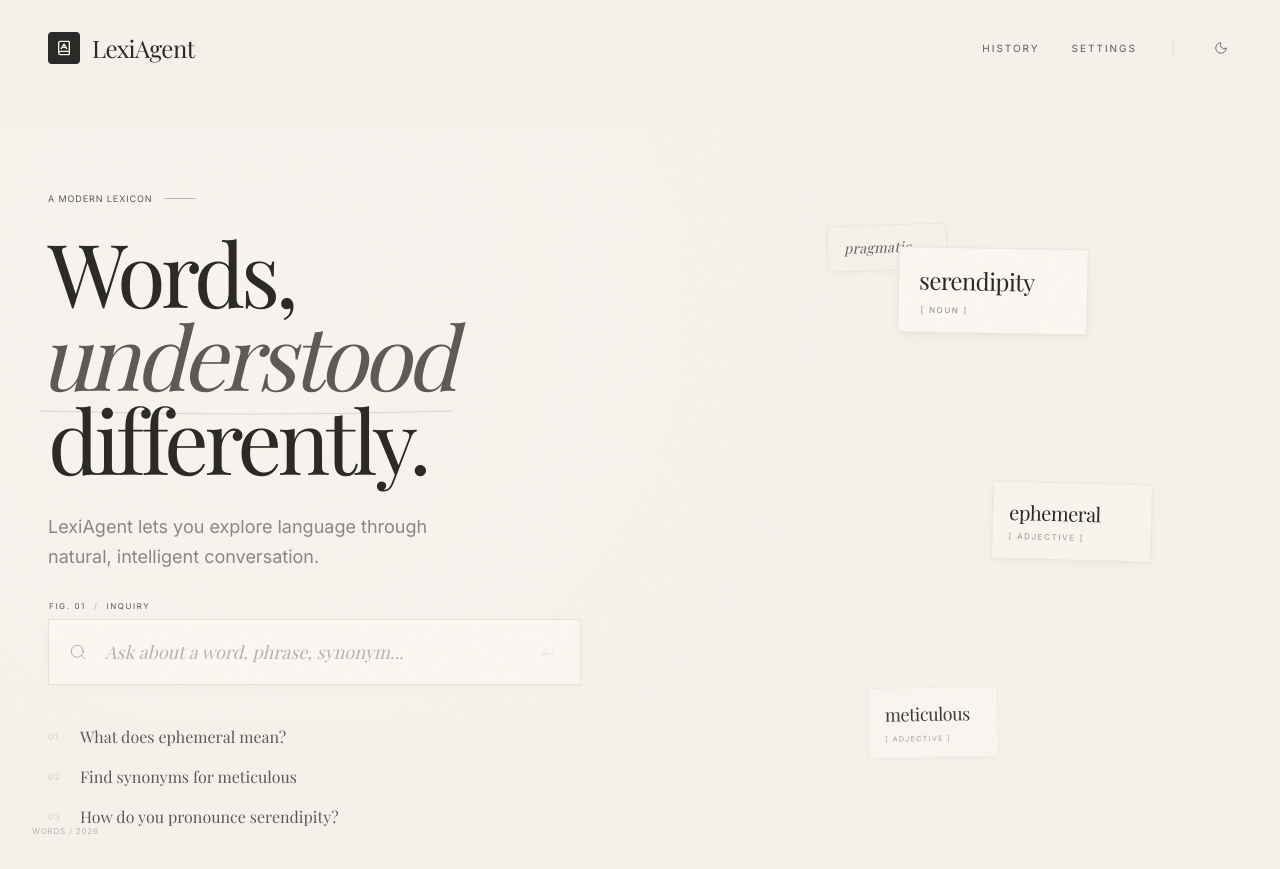
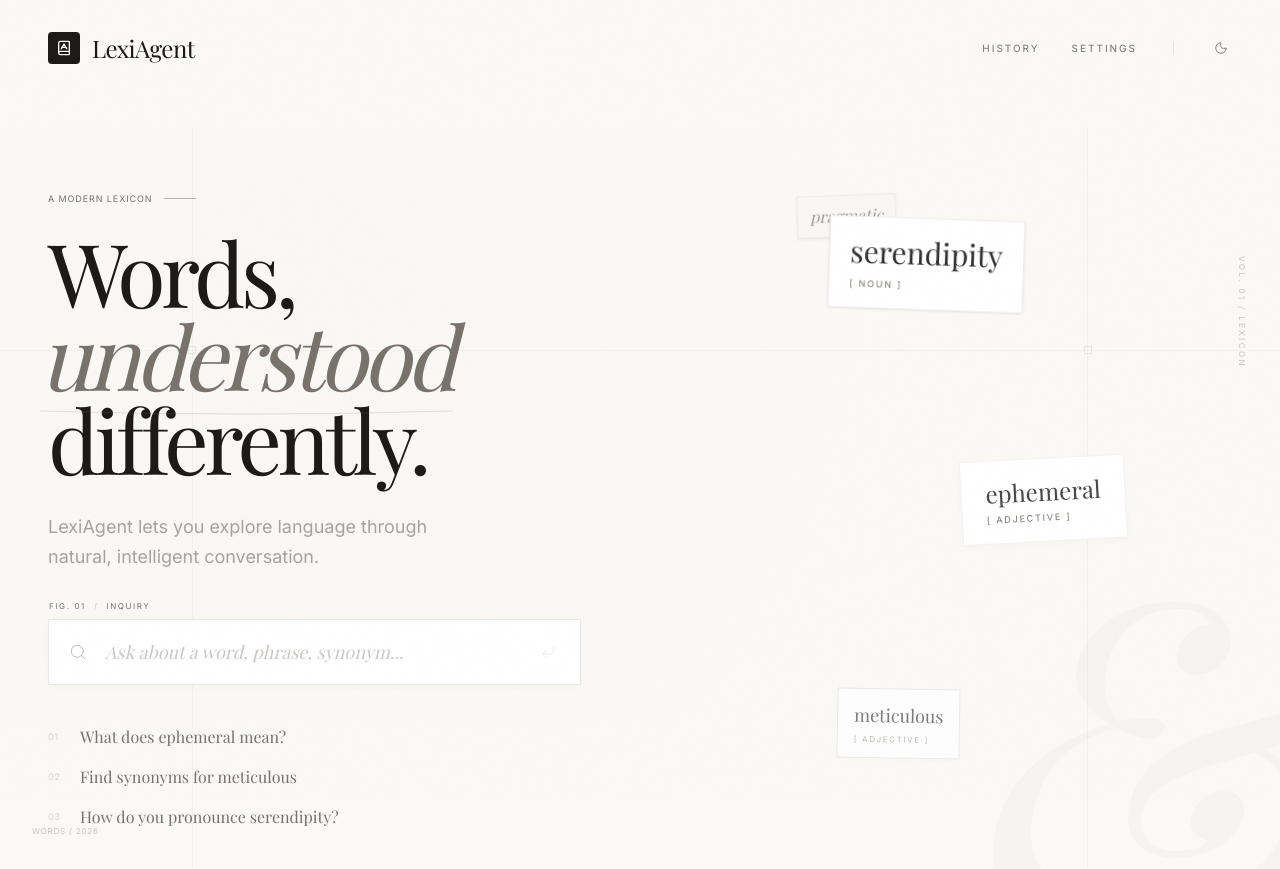
Before and after one commit to MSameer7-tech/Lexi-Agent, a React (Vite) app: page / in a window 1280 px wide. Built offline with nearby package versions, Linux system fonts and the light colour scheme; a web font is replaced by a local one.

Commit message:
style: Revert hero to previous editorial aesthetic (as requested)

```diff
--- /dev/null
+++ b/ocr.js
@@ -0,0 +1,9 @@
+import { createWorker } from 'tesseract.js';
+import fs from 'fs';
+
+(async () => {
+  const worker = await createWorker('eng');
+  const ret = await worker.recognize('/Users/sameer/.gemini/antigravity/brain/95a06a5c-a54f-4a9d-8fb7-8cc94eb44fca/.user_uploaded/media_1790009371550.png');
+  console.log(ret.data.text);
+  await worker.terminate();
+})();
--- a/package.json
+++ b/package.json
@@ -19,6 +19,7 @@
     "react-markdown": "^10.1.0",
     "react-router-dom": "^7.18.4",
     "tailwind-merge": "^3.7.0",
+    "tesseract.js": "^7.0.0",
     "zustand": "^5.0.15"
   },
   "devDependencies": {
--- a/src/index.css
+++ b/src/index.css
@@ -38,32 +38,32 @@
 
 @layer base {
   :root {
-    --bg-base: #F5F1EA;
-    --bg-surface: #FAF7F1;
-    --bg-surface-tint: #F8F4ED;
+    --bg-base: #FAF9F6;
+    --bg-surface: #FFFFFF;
+    --bg-surface-tint: #F5F4F0;
 
-    --fg-base: #2A2928;
-    --fg-muted: #5C5A58;
-    --fg-subtle: #8A8682;
+    --fg-base: #1C1917;
+    --fg-muted: #78716C;
+    --fg-subtle: #A8A29E;
 
-    --border-subtle: #E8E2D9;
-    --border-strong: #D8CFC4;
+    --border-subtle: #E7E5E4;
+    --border-strong: #D6D3D1;
 
     --accent: var(--color-lavender);
-    --accent-fg: #2A2928;
+    --accent-fg: #1C1917;
   }
 
   .dark {
-    --bg-base: #1C1B19;
-    --bg-surface: #242220;
-    --bg-surface-tint: #2C2A28;
+    --bg-base: #141312;
+    --bg-surface: #1C1B19;
+    --bg-surface-tint: #242220;
 
-    --fg-base: #F5F1EA;
-    --fg-muted: #BDB9B3;
-    --fg-subtle: #8A8682;
+    --fg-base: #F5F4F0;
+    --fg-muted: #A8A29E;
+    --fg-subtle: #78716C;
 
-    --border-subtle: #3F3C38;
-    --border-strong: #54504A;
+    --border-subtle: #292725;
+    --border-strong: #3F3C38;
 
     --accent: var(--color-lavender-dark);
     --accent-fg: #F5F4F0;
--- a/src/pages/Home.tsx
+++ b/src/pages/Home.tsx
@@ -180,15 +180,33 @@ export const Home: React.FC = () => {
           >
             {/* BACKGROUND ART DIRECTION */}
             <div className="absolute inset-0 pointer-events-none z-0 overflow-hidden select-none">
-              {/* Layer 1: Warm paper foundation (handled by index.css --bg-base) */}
 
-              {/* Layer 4: Tonal Atmosphere - extremely soft warm natural light */}
-              <div className="absolute top-0 left-0 w-full h-[80%] bg-[radial-gradient(circle_at_20%_30%,#FFFFFF_0%,transparent_60%)] opacity-[0.2] dark:opacity-[0.03]"></div>
+              {/* Layer 3: Editorial Grid */}
+              <div className="absolute top-[30%] left-0 right-0 h-[1px] bg-foreground opacity-[0.03] dark:opacity-[0.05]"></div>
+              <div className="absolute top-0 bottom-0 left-[10%] md:left-[15%] w-[1px] bg-foreground opacity-[0.03] dark:opacity-[0.05]"></div>
+              <div className="absolute top-0 bottom-0 right-[10%] md:right-[15%] w-[1px] bg-foreground opacity-[0.03] dark:opacity-[0.05]"></div>
+              {/* Intersection marks */}
+              <div className="absolute top-[30%] left-[10%] md:left-[15%] w-2 h-2 -ml-1 -mt-1 border border-foreground opacity-[0.08] dark:opacity-[0.1]"></div>
+              <div className="absolute top-[30%] right-[10%] md:right-[15%] w-2 h-2 -mr-1 -mt-1 border border-foreground opacity-[0.08] dark:opacity-[0.1]"></div>
 
-              {/* Minimal Editorial Edge Detail */}
+              {/* Layer 4: Tonal Atmosphere */}
+              <div className="absolute top-0 left-0 w-[80%] h-[80%] bg-[radial-gradient(circle_at_30%_30%,var(--color-peach)_0%,transparent_70%)] opacity-[0.04] dark:opacity-[0.03]"></div>
+
+              {/* Layer 5: Abstract Typographic Fragment */}
+              <div className="absolute -bottom-[15%] -right-[5%] opacity-[0.015] dark:opacity-[0.02]">
+                <span className="font-serif text-[60vh] leading-none text-foreground italic">
+                  &amp;
+                </span>
+              </div>
+
+              {/* Editorial Edge Details */}
               <div className="absolute bottom-8 left-8 text-[8px] uppercase tracking-widest text-muted opacity-40 hidden md:block">
                 WORDS / 2026
               </div>
+              <div className="absolute top-32 right-8 text-[8px] uppercase tracking-[0.3em] text-muted opacity-40 hidden md:block [writing-mode:vertical-lr]">
+                VOL. 01 / LEXICON
+              </div>
+
             </div>
 
             {/* HERO SECTION */}
@@ -221,7 +239,7 @@ export const Home: React.FC = () => {
                 <div className="max-w-2xl relative">
                   <form
                     onSubmit={handleInitialSearch}
-                    className={`relative flex items-center bg-surface transition-all duration-700 rounded-none ${isInputFocused ? 'border-foreground/40 shadow-sm' : 'border-border-strong/50 shadow-[0_2px_12px_-2px_rgba(60,50,40,0.04)]'}`}
+                    className={`relative flex items-center bg-surface transition-all duration-700 rounded-none ${isInputFocused ? 'border-foreground/40 shadow-sm' : 'border-border-strong/50 shadow-subtle'}`}
                     style={{ borderWidth: '0.5px' }}
                   >
                     <div className="absolute -top-5 left-0 text-[8px] uppercase tracking-[0.2em] text-muted hidden sm:flex items-center gap-2">
@@ -271,51 +289,47 @@ export const Home: React.FC = () => {
               {/* FLOATING WORD CONSTELLATION */}
               <div className="absolute inset-0 pointer-events-none overflow-hidden z-0">
 
-                {/* PRAGMATIC (Small card slightly behind serendipity) */}
+                {/* SERENDIPITY (Strongest, top right) */}
                 <motion.div
-                  initial={{ opacity: 0, rotate: -2, y: 0 }}
-                  animate={{ opacity: 0.9, y: [2, -1, 2] }}
-                  whileHover={{ y: -2, rotate: -1, opacity: 1, transition: { duration: 0.4 } }}
-                  transition={{ opacity: { duration: 1.5, delay: 0.6 }, y: { repeat: Infinity, duration: 6, ease: "easeInOut", delay: 1 } }}
-                  className="hidden sm:block absolute top-[13%] right-[22%] lg:right-[26%] w-[120px] bg-[#F6F2EA] dark:bg-surface-tint px-4 py-3 border-[0.5px] border-[#3c3228]/[0.06] dark:border-border-subtle shadow-[0_2px_12px_-2px_rgba(60,50,40,0.05),0_1px_3px_-1px_rgba(60,50,40,0.03)] rounded-[1px_2px_1px_2px] z-10 pointer-events-auto cursor-default"
+                  initial={{ opacity: 0 }}
+                  animate={{ opacity: 1, y: [-3, 3, -3] }}
+                  transition={{ opacity: { duration: 1.5, delay: 0.2 }, y: { repeat: Infinity, duration: 8, ease: "easeInOut" } }}
+                  className="absolute top-[8%] right-[5%] sm:top-[12%] sm:right-[15%] lg:right-[20%] bg-surface px-5 py-4 border-[0.5px] border-border-strong/40 shadow-sm rotate-2 z-20"
                 >
-                  <p className="font-serif text-sm text-foreground/80 italic tracking-wide">pragmatic</p>
+                  <p className="font-serif text-xl sm:text-3xl text-foreground/90">serendipity</p>
+                  <p className="font-sans text-[8px] sm:text-[9px] text-muted mt-2 uppercase tracking-[0.2em]">[ noun ]</p>
                 </motion.div>
 
-                {/* SERENDIPITY (Main floating card, upper-right) */}
+                {/* PRAGMATIC (Small, overlapping serendipity) */}
                 <motion.div
-                  initial={{ opacity: 0, rotate: 1, y: 0 }}
-                  animate={{ opacity: 1, y: [-2, 2, -2] }}
-                  whileHover={{ y: -3, rotate: 0.5, transition: { duration: 0.4 } }}
-                  transition={{ opacity: { duration: 1.5, delay: 0.2 }, y: { repeat: Infinity, duration: 8, ease: "easeInOut" } }}
-                  className="absolute top-[8%] right-[5%] sm:top-[16%] sm:right-[12%] lg:right-[15%] w-[190px] bg-[#FAF7F1] dark:bg-surface px-5 py-4 border-[0.5px] border-[#3c3228]/[0.08] dark:border-border-strong/30 shadow-[0_4px_16px_-4px_rgba(60,50,40,0.06),0_2px_6px_-2px_rgba(60,50,40,0.04)] rounded-[2px_1px_2px_3px] z-20 pointer-events-auto cursor-default flex flex-col"
+                  initial={{ opacity: 0 }}
+                  animate={{ opacity: 0.6, y: [2, -2, 2] }}
+                  transition={{ opacity: { duration: 1.5, delay: 0.6 }, y: { repeat: Infinity, duration: 6, ease: "easeInOut", delay: 1 } }}
+                  className="hidden sm:block absolute top-[9%] right-[25%] lg:right-[30%] bg-surface-tint/50 backdrop-blur-sm px-3 py-2 border-[0.5px] border-border-subtle shadow-sm -rotate-2 z-10"
                 >
-                  <p className="font-serif text-xl sm:text-2xl text-foreground tracking-tight">serendipity</p>
-                  <p className="font-sans text-[8px] text-muted/70 mt-2 uppercase tracking-[0.2em] pl-0.5">[ noun ]</p>
+                  <p className="font-serif text-sm sm:text-base text-foreground/70 italic">pragmatic</p>
                 </motion.div>
 
-                {/* EPHEMERAL (Medium card farther down-right) */}
+                {/* EPHEMERAL (Medium, mid right) */}
                 <motion.div
-                  initial={{ opacity: 0, rotate: 1.5, y: 0 }}
-                  animate={{ opacity: 1, y: [3, -2, 3] }}
-                  whileHover={{ y: -3, rotate: 0.5, transition: { duration: 0.4 } }}
+                  initial={{ opacity: 0 }}
+                  animate={{ opacity: 1, y: [4, -4, 4] }}
                   transition={{ opacity: { duration: 1.5, delay: 0.4 }, y: { repeat: Infinity, duration: 9, ease: "easeInOut", delay: 2 } }}
-                  className="hidden md:flex absolute top-[48%] right-[6%] lg:right-[10%] w-[160px] bg-[#F8F4ED] dark:bg-surface px-4 py-4 border-[0.5px] border-[#3c3228]/[0.06] dark:border-border-strong/30 shadow-[0_3px_12px_-3px_rgba(60,50,40,0.05),0_1px_4px_-1px_rgba(60,50,40,0.03)] rounded-[1px_3px_2px_2px] z-10 pointer-events-auto cursor-default flex-col"
+                  className="hidden md:block absolute top-[45%] right-[8%] lg:right-[12%] bg-surface px-6 py-4 border-[0.5px] border-border-strong/30 shadow-subtle -rotate-3 z-10"
                 >
-                  <p className="font-serif text-lg sm:text-xl text-foreground tracking-tight">ephemeral</p>
-                  <p className="font-sans text-[8px] text-muted/60 mt-1 uppercase tracking-[0.2em]">[ adjective ]</p>
+                  <p className="font-serif text-2xl text-foreground/80">ephemeral</p>
+                  <p className="font-sans text-[9px] text-muted mt-1 uppercase tracking-[0.2em]">[ adjective ]</p>
                 </motion.div>
 
-                {/* METICULOUS (Small card lower-right) */}
+                {/* METICULOUS (Small, quiet, bottom right) */}
                 <motion.div
-                  initial={{ opacity: 0, rotate: -1, y: 0 }}
-                  animate={{ opacity: 0.9, y: [-2, 1, -2] }}
-                  whileHover={{ y: -2, rotate: -0.5, opacity: 1, transition: { duration: 0.4 } }}
+                  initial={{ opacity: 0 }}
+                  animate={{ opacity: 0.8, y: [-2, 2, -2] }}
                   transition={{ opacity: { duration: 1.5, delay: 0.8 }, y: { repeat: Infinity, duration: 7, ease: "easeInOut", delay: 0.5 } }}
-                  className="absolute bottom-[10%] right-[10%] sm:bottom-[15%] sm:right-[18%] lg:right-[22%] w-[130px] bg-[#F9F6F0] dark:bg-surface-tint px-4 py-3 border-[0.5px] border-[#3c3228]/[0.05] dark:border-border-subtle shadow-[0_2px_10px_-2px_rgba(60,50,40,0.04),0_1px_3px_-1px_rgba(60,50,40,0.02)] rounded-[2px_1px_3px_2px] z-10 pointer-events-auto cursor-default flex flex-col"
+                  className="absolute bottom-[8%] right-[10%] sm:bottom-[15%] sm:right-[20%] lg:right-[25%] bg-surface px-4 py-3 border-[0.5px] border-border-subtle shadow-subtle rotate-1 z-10"
                 >
-                  <p className="font-serif text-base sm:text-lg text-foreground tracking-tight">meticulous</p>
-                  <p className="font-sans text-[7px] text-muted/60 mt-1.5 uppercase tracking-[0.2em]">[ adjective ]</p>
+                  <p className="font-serif text-lg text-foreground/70">meticulous</p>
+                  <p className="font-sans text-[8px] text-muted/60 mt-1 uppercase tracking-[0.2em]">[ adjective ]</p>
                 </motion.div>
 
               </div>
```
Also changed, not shown: 2 other files (tests, documents, lock files or other folders).
